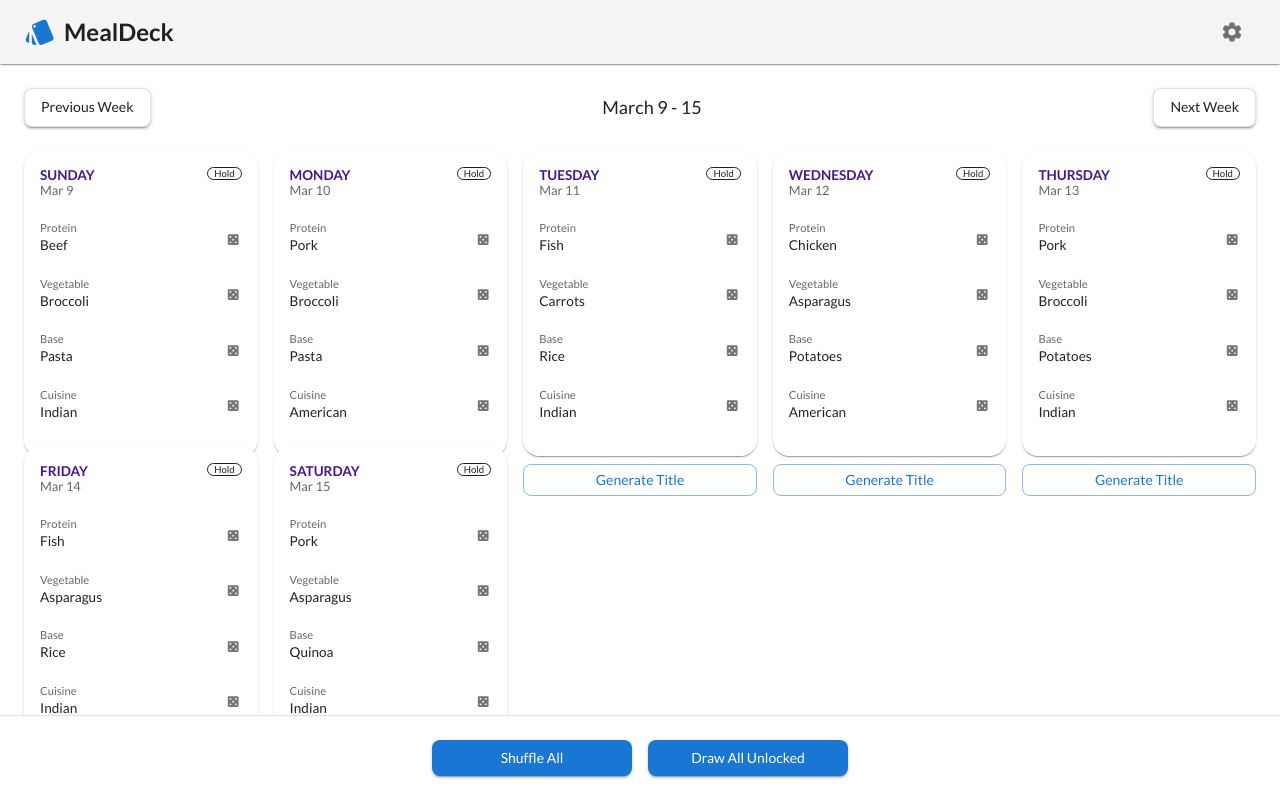
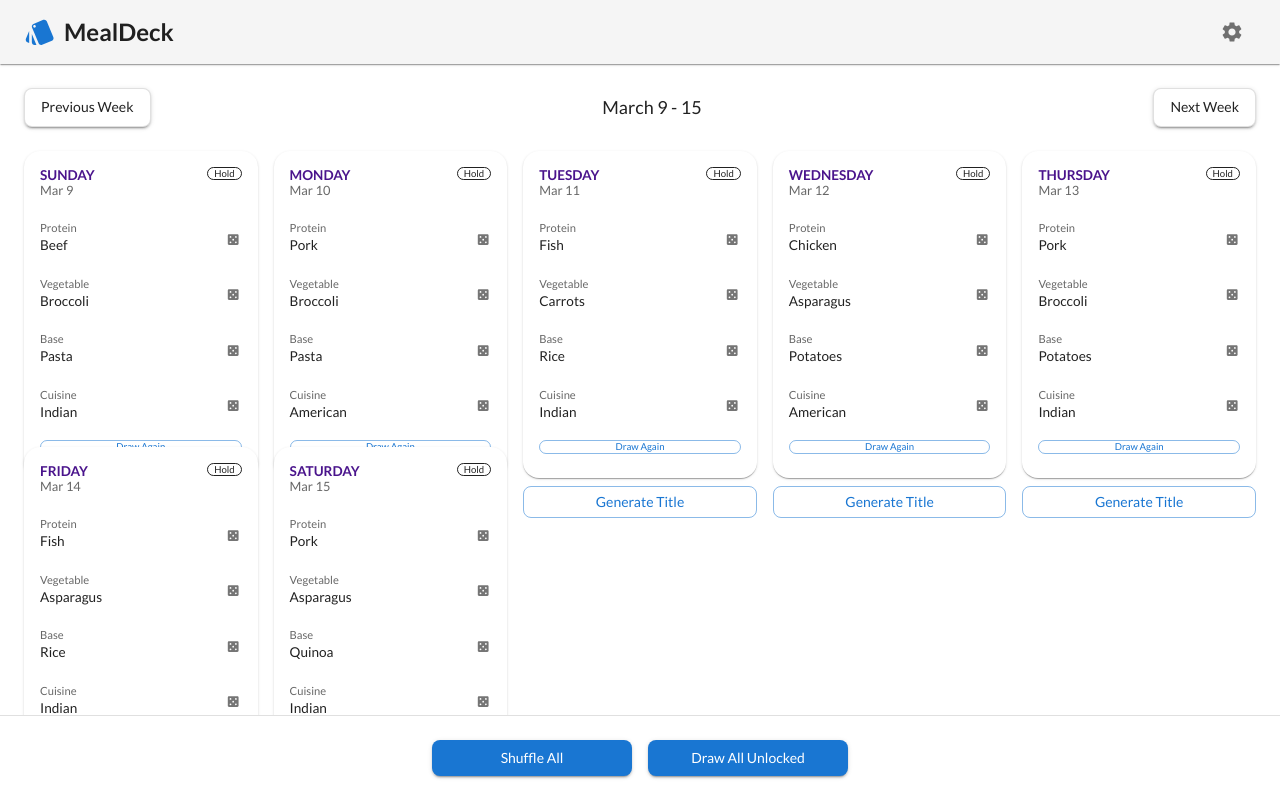
Before and after one commit to jqmccullagh/mealdeck, a React (Vite) app: page / in a window 1280 px wide. Built offline with nearby package versions, Linux system fonts and the light colour scheme.

Commit message:
Remove unused imports and update components

```diff
--- a/src/components/MealCard.tsx
+++ b/src/components/MealCard.tsx
@@ -39,6 +39,7 @@ const MealCard: React.FC<MealCardProps> = ({
   onLockToggle,
   onGenerateTitle,
   onRedrawAttribute,
+  onDrawAgain,
 }) => {
   return (
     <Box sx={{ display: 'flex', flexDirection: 'column', gap: 1 }}>
@@ -172,6 +173,21 @@ const MealCard: React.FC<MealCardProps> = ({
               </ListItem>
             ))}
           </List>
+          <Button
+            onClick={() => onDrawAgain(id)}
+            size="small"
+            variant="outlined"
+            sx={{
+              minWidth: 'auto',
+              padding: '1px 6px',
+              fontSize: '0.6rem',
+              lineHeight: 1,
+              height: 'auto',
+              mt: 1
+            }}
+          >
+            Draw Again
+          </Button>
         </CardContent>
       </Card>
       <Button
--- a/src/components/settings/SettingsModal.tsx
+++ b/src/components/settings/SettingsModal.tsx
@@ -23,6 +23,7 @@ import CloseIcon from '@mui/icons-material/Close';
 import ExpandMoreIcon from '@mui/icons-material/ExpandMore';
 import ExpandLessIcon from '@mui/icons-material/ExpandLess';
 import AddIcon from '@mui/icons-material/Add';
+import DeleteIcon from '@mui/icons-material/Delete';
 
 interface SettingsModalProps {
   isOpen: boolean;
@@ -184,7 +185,7 @@ const SettingsModal: React.FC<SettingsModalProps> = ({
                         p: 0.5
                       }}
                     >
-                      <CloseIcon fontSize="small" />
+                      <DeleteIcon fontSize="small" />
                     </IconButton>
                   }
                   sx={{
```
